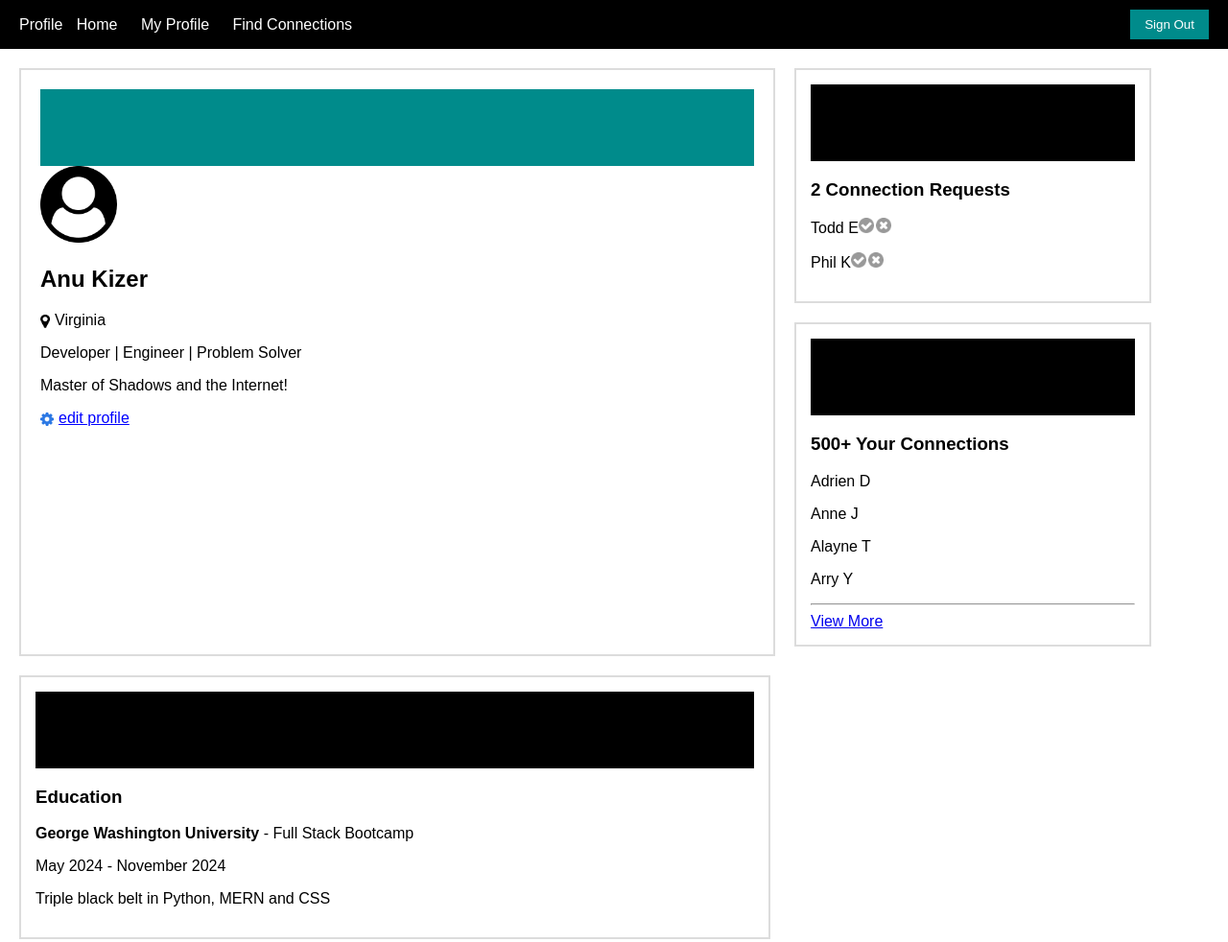
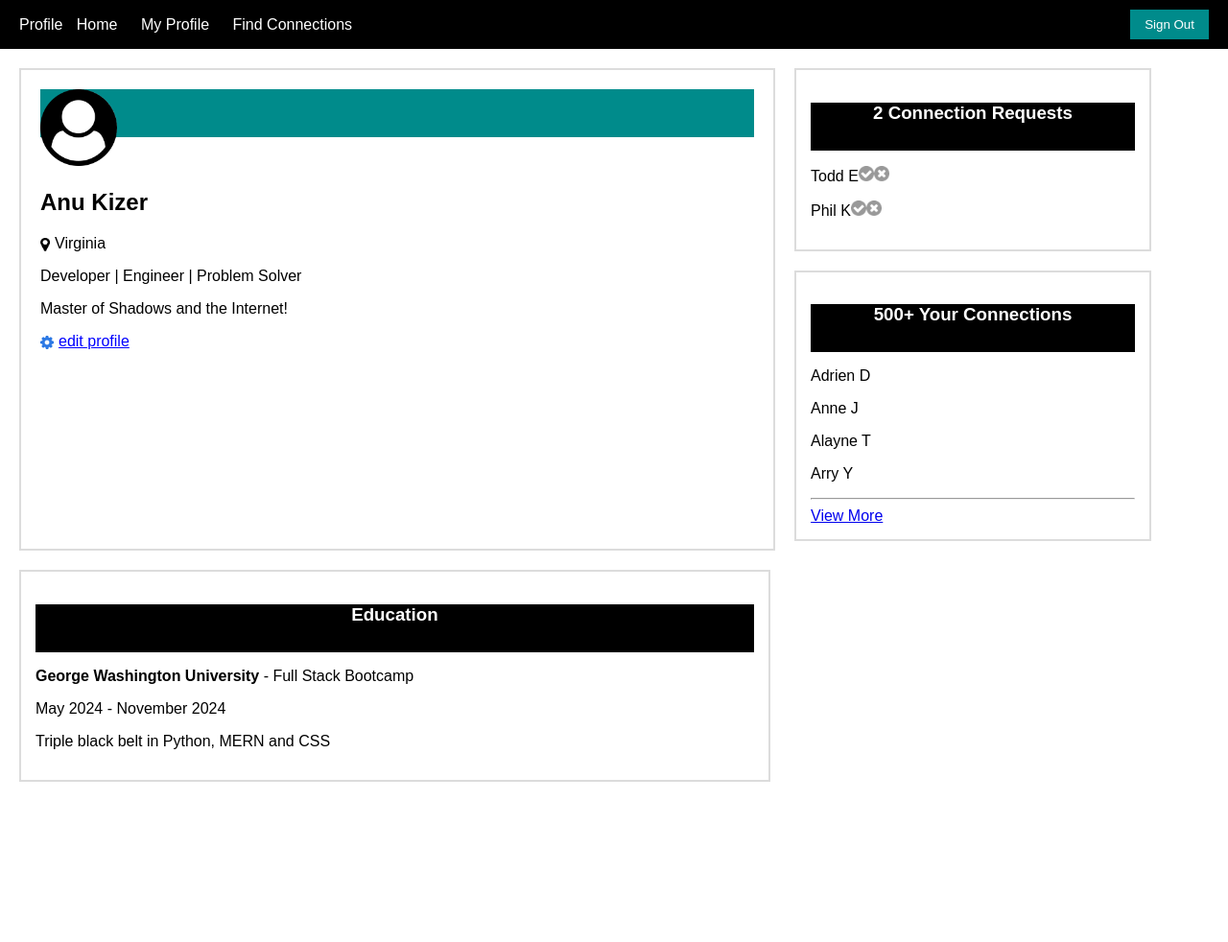
Before and after one commit to anukizer/Web_Fund_Homework, a plain HTML site: page CSS_assignments/profile_page/index.html in a window 1280 px wide. Shown: the whole page at 96% size. After the commit the page ends 835 px from the top, so only its background shows below. Drawn offline with Linux system fonts and the light colour scheme.

Commit message:
Profile Page

```diff
--- a/CSS_assignments/profile_page/index.html
+++ b/CSS_assignments/profile_page/index.html
@@ -19,27 +19,30 @@
 
     <div class="container">
         <div class="user-card">
-            <div class="header"></div>
+            <div class="header">
             <img src="user-circle.png" alt="Profile Picture" class="profile-picture">
-            <h2>Anu Kizer</h2>
+                <h2>Anu Kizer</h2>
             <p class="location">
                 <img src="map-marker.png" alt="Location" class="icon">Virginia</p>
             <p>Developer | Engineer | Problem Solver</p>
             <p>Master of Shadows and the Internet!</p>
             <a href="#" class="edit-profile">
                 <img src="gear.png" alt="Edit" class="icon2">edit profile</a>
+            </div>
         </div>
 
         <div class="sidebar">
             <div class="connection-requests">
-                <div class="header2"></div>
-                <h3>2 Connection Requests</h3>
+                <div class="header2">
+                    <h3>2 Connection Requests</h3>
+                </div>
                 <p>Todd E<img src="accept-circle.png" alt="Accept" class="icon3"><img src="close-circle.png" alt="Decline" class="icon3"></p>
                 <p>Phil K<img src="accept-circle.png" alt="Accept" class="icon3"><img src="close-circle.png" alt="Decline" class="icon3"></p>
             </div>
             <div class="connections">
-                <div class="header2"></div>
-                <h3>500+ Your Connections</h3>
+                <div class="header2">
+                    <h3>500+ Your Connections</h3>
+                </div>
                 <p>Adrien D</p>
                 <p>Anne J</p>
                 <p>Alayne T</p>
@@ -51,8 +54,9 @@
     </div>
 
     <div class="education">
-        <div class="header2"></div>
-        <h3>Education</h3>
+        <div class="header2">
+            <h3>Education</h3>
+        </div>
         <p><strong>George Washington University</strong> - Full Stack Bootcamp</p>
         <p>May 2024 - November 2024</p>
         <p>Triple black belt in Python, MERN and CSS</p>
--- a/CSS_assignments/profile_page/styles.css
+++ b/CSS_assignments/profile_page/styles.css
@@ -1,8 +1,6 @@
 body{
     font-family: Arial, sans-serif;
     margin: 0;
-    padding: 0;
-    background-color: white;
 }
 
 .navbar{
@@ -21,8 +19,7 @@ body{
 }
 
 .header{
-    width: 100%;
-    height: 80px;
+    height: 50px;
     background-color: darkcyan;
 }
 
@@ -75,28 +72,22 @@ body{
 }
 
 .connection-requests{
-    background-color: white;
     padding: 15px;
     border: solid 2px gainsboro;
     margin-bottom: 20px;
 }
 
 .connections{
-    background-color: white;
     padding: 15px;
     border: solid 2px gainsboro;
     margin-bottom: 10px;
 }
 
 .icon3{
-    width: 16px;
     height: 16px;
-    vertical-align: right;
-    margin-right: 2px;
 }
 
 .education{
-    background-color: white;
     padding: 15px;
     border: solid 2px gainsboro;
     width: 58.5%;
@@ -105,6 +96,11 @@ body{
 
 .header2{
     width: 100%;
-    height: 80px;
+    height: 50px;
     background-color: black;
 }
+
+h3{
+    color: white;
+    text-align: center;
+}
```
